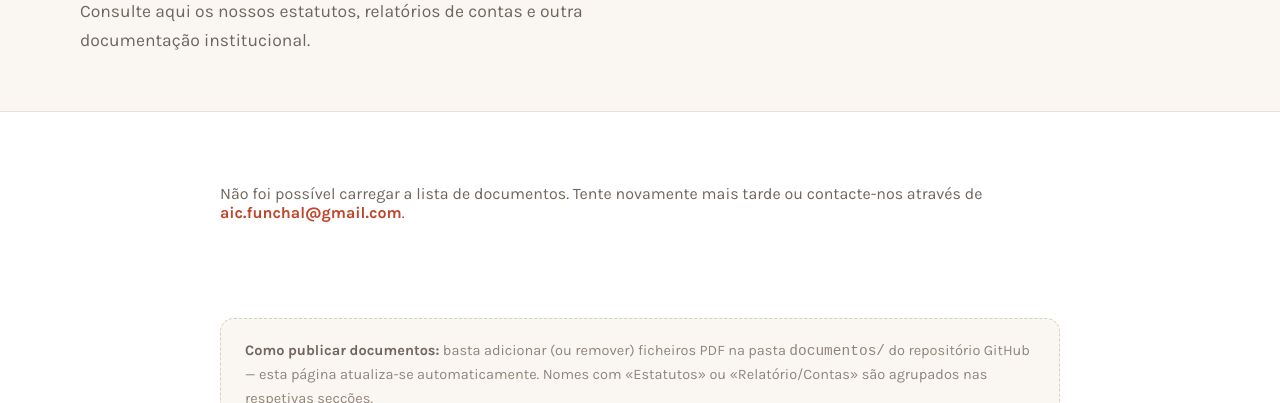
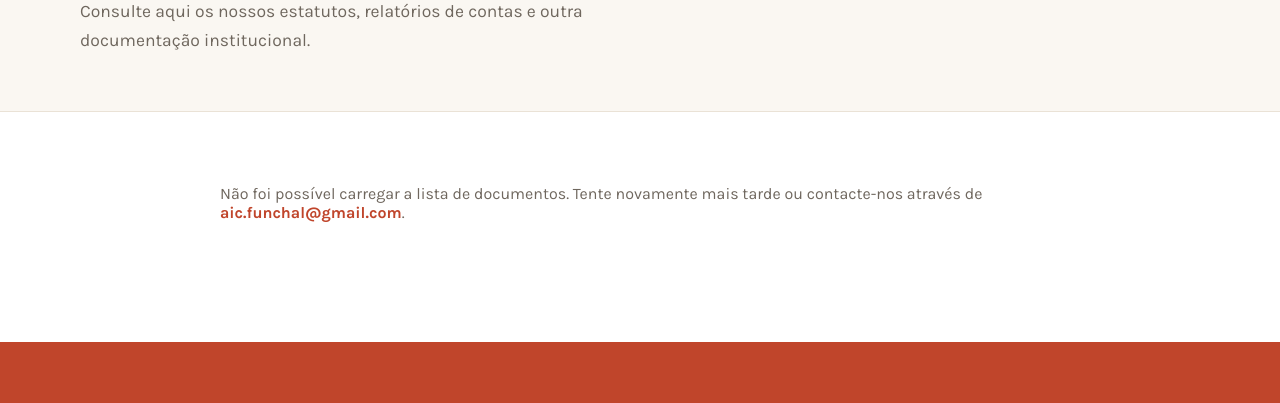
Before and after one commit to ZYXPlay/aic-madeira-site, a plain HTML site: page src/pages/documentos.html in a window 1280 px wide. Shown: the part 232-635 px from the top of the page. Drawn offline with Linux system fonts and the light colour scheme; files that its build step writes are made by us from their sources; no server answers; files whose address does not match are found by name.

Commit message:
Hide the how-to-publish note on the documents page
The note is maintainer guidance, not visitor content — keep it in the
markup but hidden.

Co-Authored-By: Claude Fable 5 <noreply@anthropic.com>

```diff
--- a/src/pages/documentos.html
+++ b/src/pages/documentos.html
@@ -40,7 +40,7 @@
       <p class="status-msg" data-docs-state="empty" hidden>De momento não há documentos publicados.</p>
       <p class="status-msg" data-docs-state="error" hidden>Não foi possível carregar a lista de documentos. Tente novamente mais tarde ou contacte-nos através de <a href="mailto:aic.funchal@gmail.com" class="text-link">aic.funchal@gmail.com</a>.</p>
       <div id="docs-groups" class="stack gap-48" hidden></div>
-      <div class="note-dashed">
+      <div class="note-dashed" hidden>
         <p><strong>Como publicar documentos:</strong> basta adicionar (ou remover) ficheiros PDF na pasta <span class="mono">documentos/</span> do repositório GitHub — esta página atualiza-se automaticamente. Nomes com «Estatutos» ou «Relatório/Contas» são agrupados nas respetivas secções.</p>
       </div>
     </div>
```
